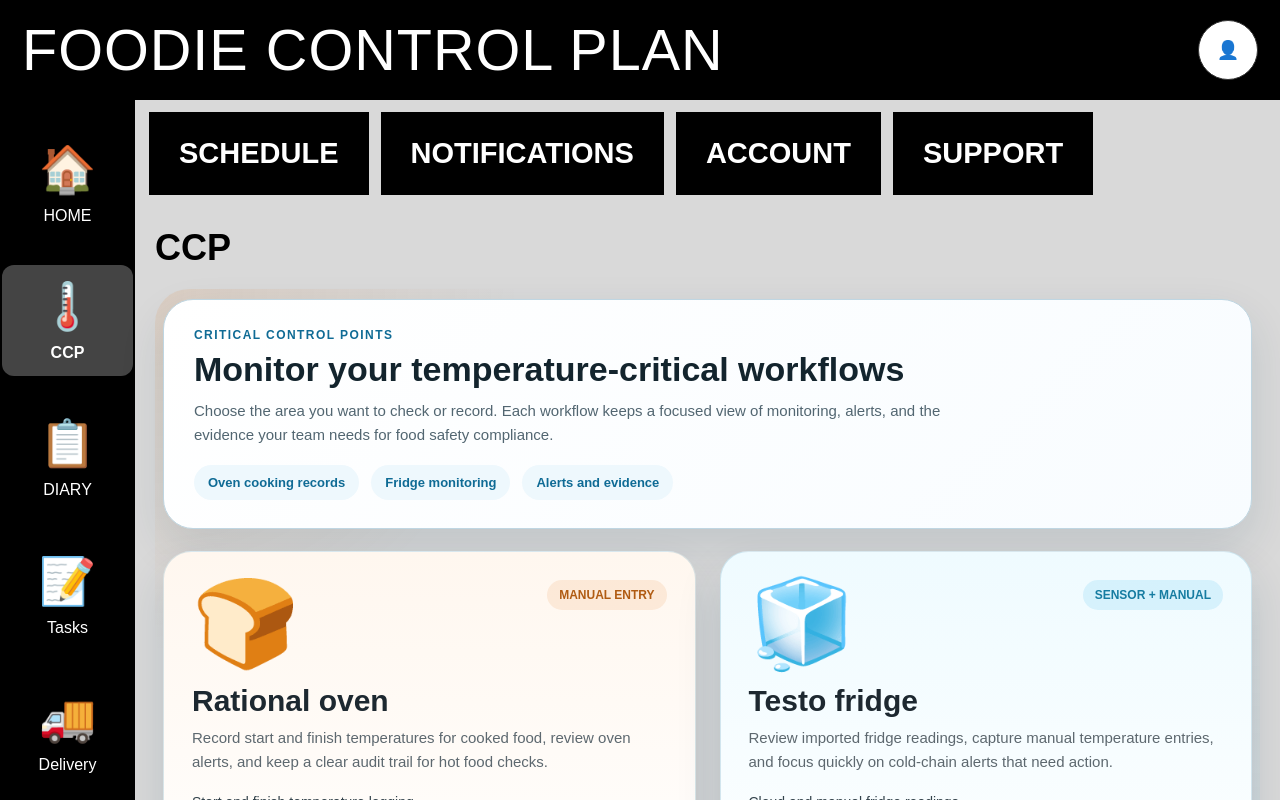
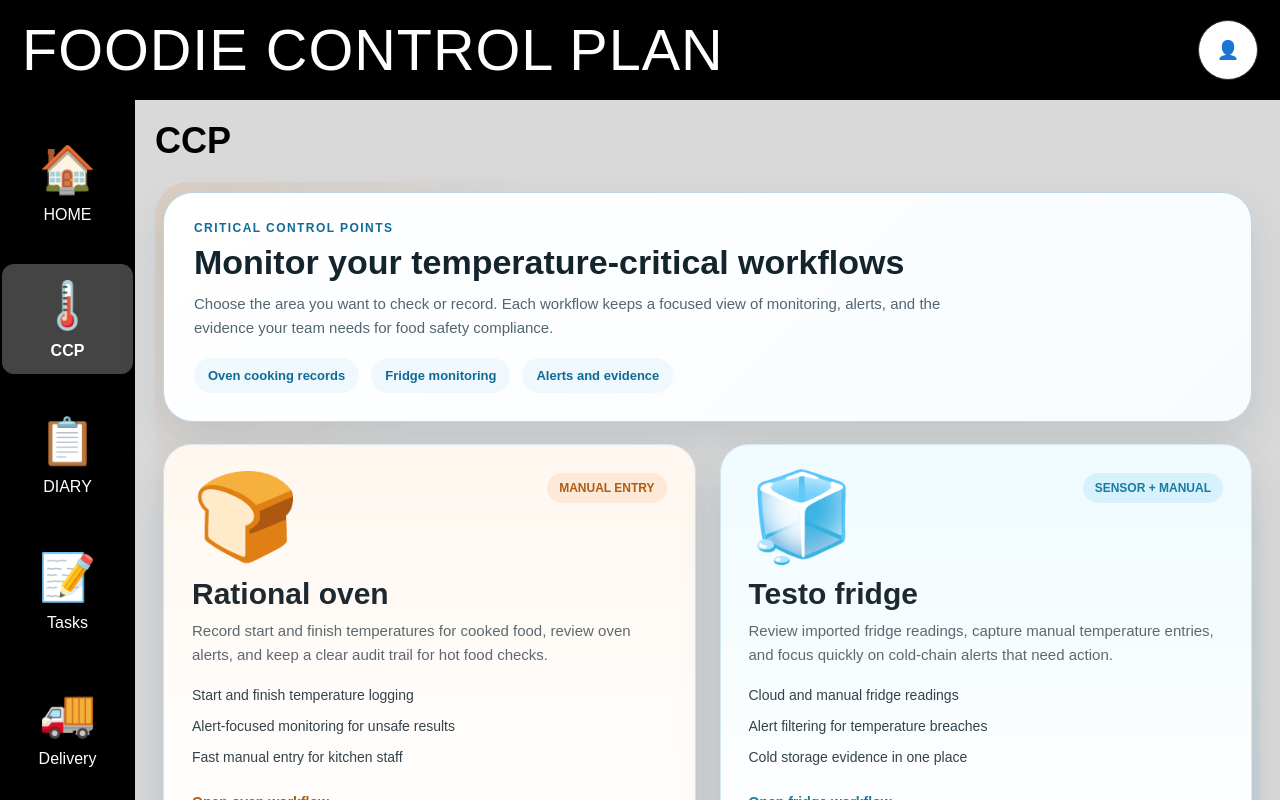
Before and after one commit to fkv4662/RND-Foodie, a React (Vite) app in the folder frontend/: page /ccp in a window 1280 px wide. Shown: the top 800 px of the page. Built offline with nearby package versions, Linux system fonts and the light colour scheme.

Commit message:
merge schedule to main branch

```diff
--- a/frontend/src/DashboardLayout.tsx
+++ b/frontend/src/DashboardLayout.tsx
@@ -38,7 +38,12 @@ export default function DashboardLayout({
     { label: "SUPPORT", path: "/support" },
   ];
 
-  const showTopButtons = location.pathname !== "/";
+  // ONLY SHOW TOP BUTTONS ON HOME/SCHEDULE PAGE
+  const showTopButtons =
+  location.pathname === "/schedule" ||
+  location.pathname === "/notifications" ||
+  location.pathname === "/account" ||
+  location.pathname === "/support";
 
   const sideButtons = [
     { icon: "🏠", label: "HOME", path: "/schedule" },
@@ -87,7 +92,6 @@ export default function DashboardLayout({
         <div style={{ position: "relative" }}>
           <button
             onClick={() => setUserMenuOpen(!userMenuOpen)}
-            title="User menu"
             style={{
               width: "60px",
               height: "60px",
@@ -124,10 +128,10 @@ export default function DashboardLayout({
                   borderBottom: "1px solid #ddd",
                 }}
               >
-                <div style={{ fontWeight: 700, fontSize: "15px" }}>
+                <div style={{ fontWeight: 700 }}>
                   {user?.username || "User"}
                 </div>
-                <div style={{ fontSize: "12px", color: "#666", marginTop: "3px" }}>
+                <div style={{ fontSize: "12px", color: "#666" }}>
                   {user?.role || "No role"}
                 </div>
               </div>
@@ -171,7 +175,6 @@ export default function DashboardLayout({
             alignItems: "center",
             gap: "26px",
             padding: "28px 10px",
-            boxSizing: "border-box",
           }}
         >
           {sideButtons.map((item) => {
@@ -187,23 +190,16 @@ export default function DashboardLayout({
                   cursor: "pointer",
                   padding: "14px 8px",
                   borderRadius: "12px",
-                  transition: "0.2s",
                   background: isActive ? "#444" : "transparent",
-                }}
-                onMouseEnter={(e) => {
-                  if (!isActive) e.currentTarget.style.background = "#333";
-                }}
-                onMouseLeave={(e) => {
-                  if (!isActive) e.currentTarget.style.background = "transparent";
                 }}
               >
                 <div style={{ fontSize: "46px", marginBottom: "10px" }}>
                   {item.icon}
                 </div>
+
                 <div
                   style={{
                     fontSize: "16px",
-                    lineHeight: 1.2,
                     fontWeight: isActive ? 700 : 500,
                   }}
                 >
@@ -215,15 +211,13 @@ export default function DashboardLayout({
         </aside>
 
         {/* MAIN */}
-        <main style={{ display: "flex", flexDirection: "column", minWidth: 0 }}>
+        <main style={{ display: "flex", flexDirection: "column" }}>
           {showTopButtons && (
             <div
               style={{
                 display: "flex",
-                flexWrap: "wrap",
                 gap: "12px",
                 padding: "12px 14px",
-                boxSizing: "border-box",
               }}
             >
               {topButtons.map((item) => (
@@ -231,25 +225,19 @@ export default function DashboardLayout({
                   key={item.label}
                   onClick={() => navigate(item.path)}
                   style={{
-                    background: location.pathname === item.path ? "#fff" : "#000",
-                    color: location.pathname === item.path ? "#111" : "#fff",
-                    border: location.pathname === item.path ? "2px solid #111" : "none",
+                    background:
+                      location.pathname === item.path ? "#fff" : "#000",
+                    color:
+                      location.pathname === item.path ? "#111" : "#fff",
+                    border:
+                      location.pathname === item.path
+                        ? "2px solid #111"
+                        : "none",
                     padding: "25px 30px",
                     minWidth: "190px",
                     fontSize: "29px",
                     fontWeight: 700,
                     cursor: "pointer",
-                    transition: "0.2s",
-                  }}
-                  onMouseEnter={(e) => {
-                    if (location.pathname !== item.path) {
-                      e.currentTarget.style.background = "#333";
-                    }
-                  }}
-                  onMouseLeave={(e) => {
-                    if (location.pathname !== item.path) {
-                      e.currentTarget.style.background = "#000";
-                    }
                   }}
                 >
                   {item.label}
@@ -259,7 +247,7 @@ export default function DashboardLayout({
           )}
 
           {/* PAGE CONTENT */}
-          <div style={{ flex: 1, padding: "20px", boxSizing: "border-box" }}>
+          <div style={{ flex: 1, padding: "20px" }}>
             <h2
               style={{
                 margin: "0 0 20px 0",
```
